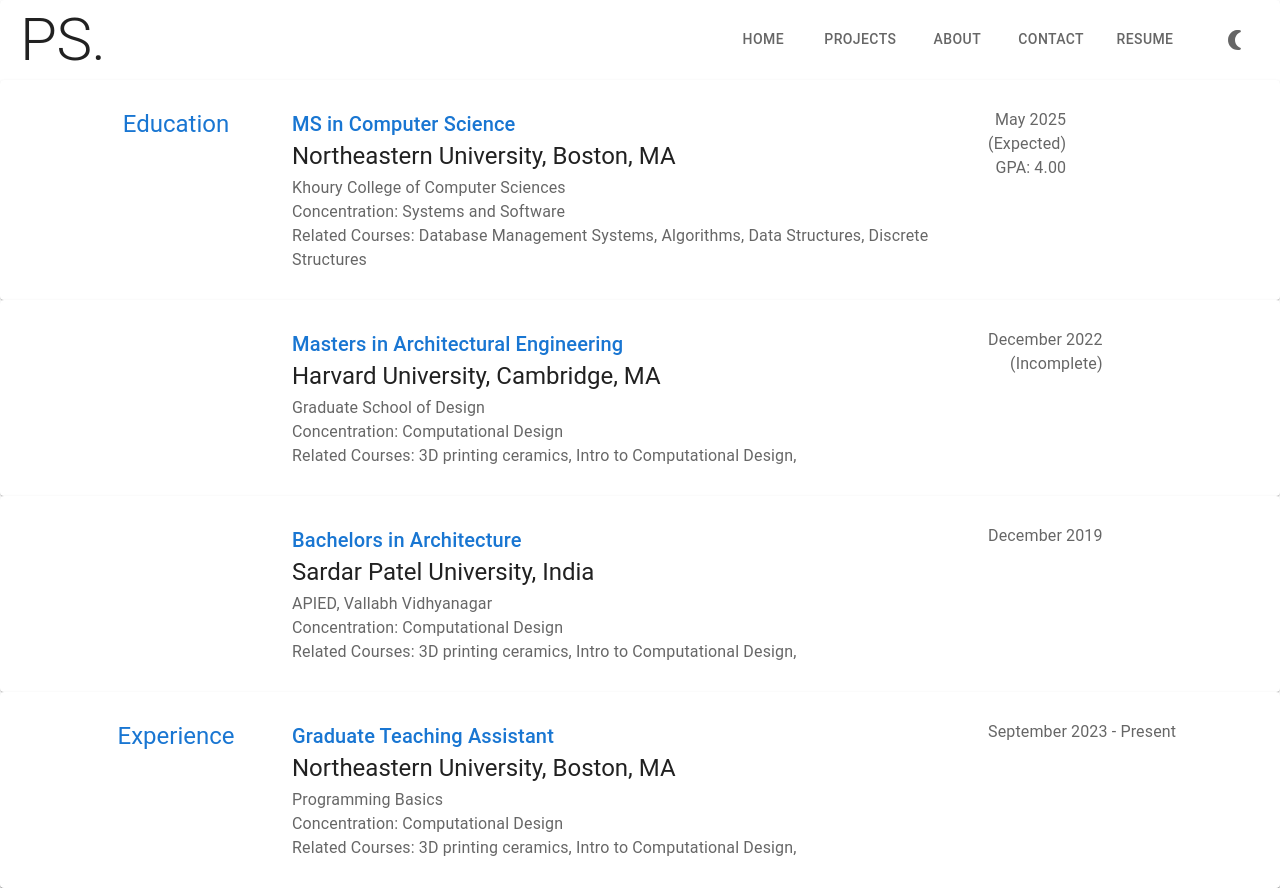
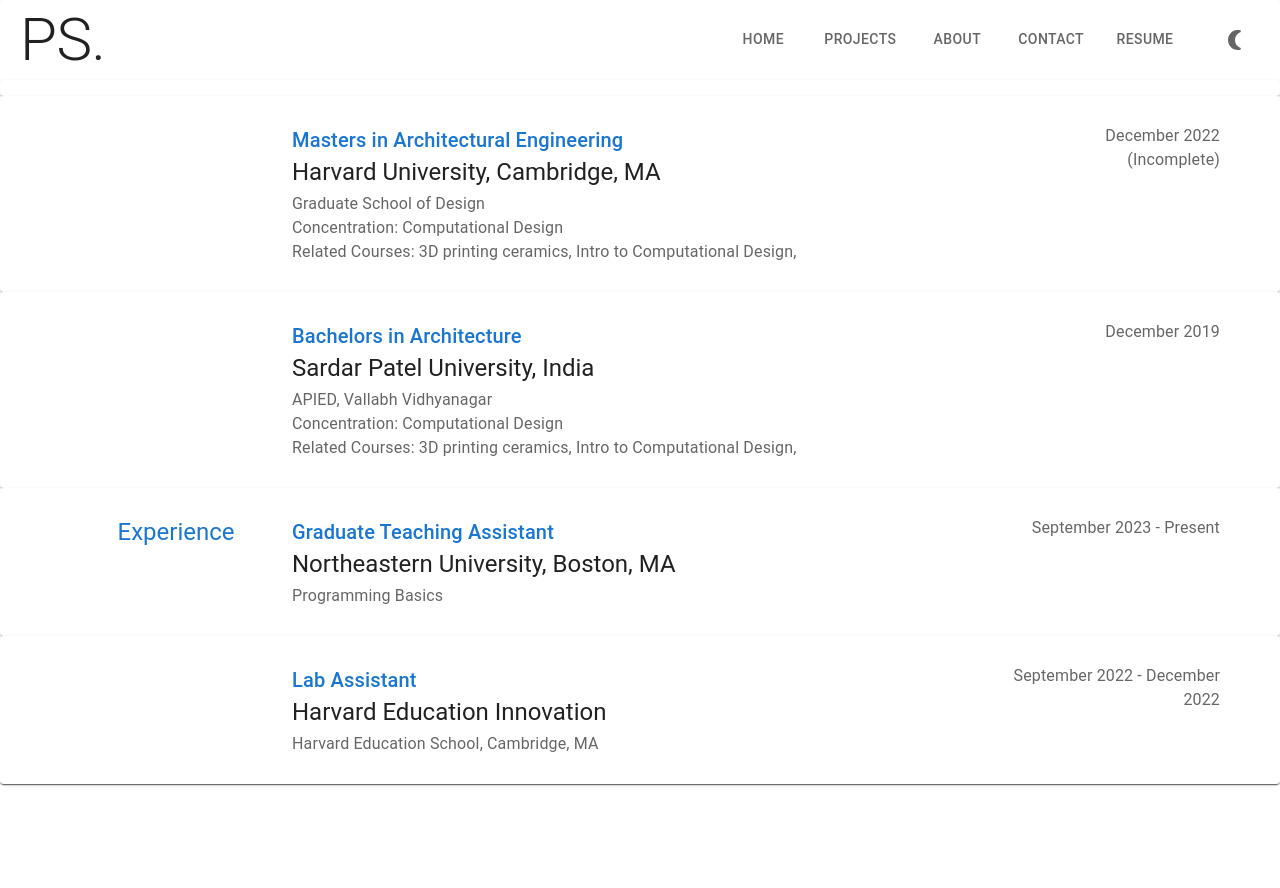
Before and after one commit to cyber-shah/personal-page, a React (Create React App) app: page /about in a window 1280 px wide. After the commit the page ends 800 px from the top, so only its background shows below. Built offline with nearby package versions, Linux system fonts and the light colour scheme.

Commit message:
addeed a component

```diff
--- a/src/components/About.js
+++ b/src/components/About.js
@@ -4,6 +4,7 @@
 import Paper from "@mui/material/Paper";
 import { styled } from "@mui/material/styles";
 import Divider from "@mui/material/Divider";
+import ResumeComponents from "./ResumeComponents";
 
 const Item = styled(Paper)(({ theme }) => ({
   backgroundColor: theme.palette.mode === "dark" ? "#1A2027" : "#fff",
@@ -29,50 +30,17 @@
       width: "60%",
       textAlign: "left",
     },
-    thirds: {
+	  thirds: {
+		width: "20%",
       textAlign: "right",
     },
   };
 
-  return (
+	return (
+	  <>
     <Stack spacing={0}>
-      <Item>
-        <div className="main" style={styles.main}>
-          <div style={styles.title}>
-            <Typography variant="h5" color="primary">
-              Education
-            </Typography>
-          </div>
-
-          <div style={styles.content}>
-            <Typography variant="h6" color="primary">
-              MS in Computer Science
-            </Typography>
-            <Typography variant="h5" color="textPrimary">
-              Northeastern University, Boston, MA
-            </Typography>
-
-            <Typography
-              variant="body1"
-              sx={{ paddingTop: 0.5 }}
-              color="textSecondary"
-            >
-              Khoury College of Computer Sciences
-              <br /> Concentration: Systems and Software
-              <br /> Related Courses: Database Management Systems, Algorithms,
-              Data Structures, Discrete Structures
-            </Typography>
-          </div>
-
-          <div style={styles.thirds}>
-            <Typography variant="body1" sx={{ textAlign: "right" }}>
-              May 2025 <br />
-              (Expected) <br />
-              GPA: 4.00
-            </Typography>
-          </div>
-        </div>
-      </Item>
+		<Item>
+		</Item>
 
       <Item>
         <div className="main" style={styles.main}>
@@ -158,9 +126,6 @@
               color="textSecondary"
             >
               Programming Basics
-              <br /> Concentration: Computational Design
-              <br /> Related Courses: 3D printing ceramics, Intro to
-              Computational Design,
             </Typography>
           </div>
 
@@ -171,6 +136,46 @@
           </div>
         </div>
       </Item>
-    </Stack>
+
+      <Item>
+        <div className="main" style={styles.main}>
+          <div style={styles.title}>
+            <Typography variant="h5" color="primary"></Typography>
+          </div>
+
+          <div style={styles.content}>
+            <Typography variant="h6" color="primary">
+              Lab Assistant{" "}
+            </Typography>
+            <Typography variant="h5" color="textPrimary">
+              Harvard Education Innovation{" "}
+            </Typography>
+            <Typography
+              variant="body1"
+              sx={{ paddingTop: 0.5 }}
+              color="textSecondary"
+            >
+              Harvard Education School, Cambridge, MA
+            </Typography>
+          </div>
+
+          <div style={styles.thirds}>
+            <Typography variant="body1" sx={{ textAlign: "right" }}>
+              September 2022 - December 2022
+            </Typography>
+          </div>
+        </div>
+      </Item>
+		</Stack >
+		</>
   );
 }
+
+
+// main="Education"
+// 				position="MS in Computer Science"
+// 				company="Northeastern University, Boston, MA"
+// 				body="Khoury College of Computer Sciences
+// 							<br /> Concentration: Systems and Software
+// 							<br /> Related Courses: Database Management Systems, Algorithms,
+// 							Data Structures, Discrete Structuresss"
--- /dev/null
+++ b/src/components/ResumeComponents.js
@@ -0,0 +1,56 @@
+import { Typography } from "@mui/material";
+import React from "react";
+
+export default function ResumeComponents(props) {
+  const styles = {
+    main: {
+      "max-width": "1200px",
+      padding: "20px",
+      margin: "0 auto",
+      display: "flex",
+      justifyContent: "flex-start",
+    },
+    title: {
+      width: "20%",
+    },
+    content: {
+      width: "60%",
+      textAlign: "left",
+    },
+    thirds: {
+      width: "20%",
+      textAlign: "right",
+    },
+  };
+
+  return (
+    <div className="main" style={styles.main}>
+      <div style={styles.title}>
+        <Typography variant="h5" color="primary">
+          {props.title}
+        </Typography>
+      </div>
+
+      <div style={styles.content}>
+        <Typography variant="h6" color="primary">
+          {props.position}
+        </Typography>
+        <Typography variant="h5" color="textPrimary">
+          {props.company}
+        </Typography>
+
+        <Typography
+          variant="body1"
+          sx={{ paddingTop: 0.5 }}
+          color="textSecondary">
+          {props.body}
+        </Typography>
+      </div>
+
+      <div style={styles.thirds}>
+        <Typography variant="body1" sx={{ textAlign: "right" }}>
+        </Typography>
+      </div>
+    </div>
+  );
+}
```
